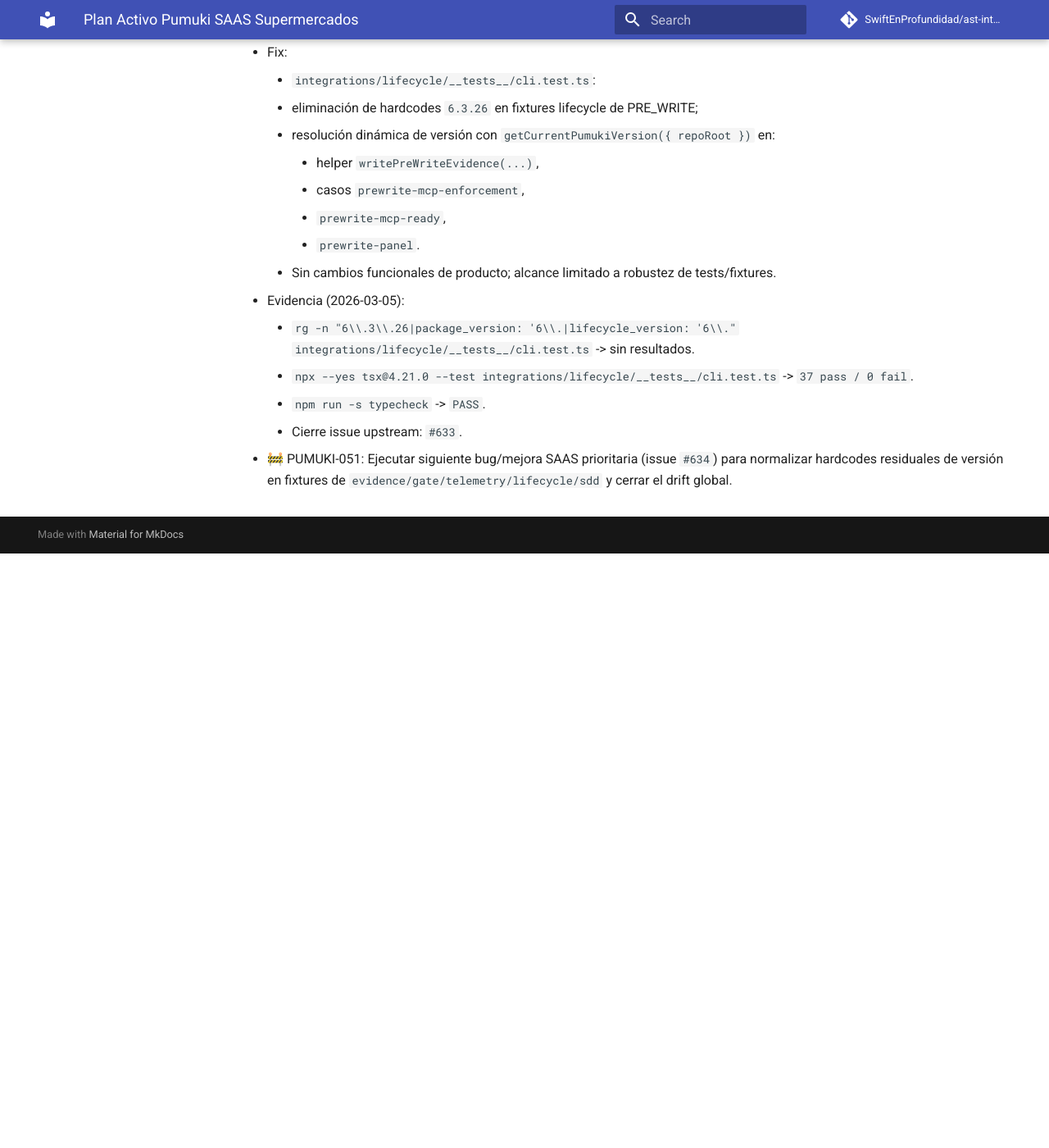
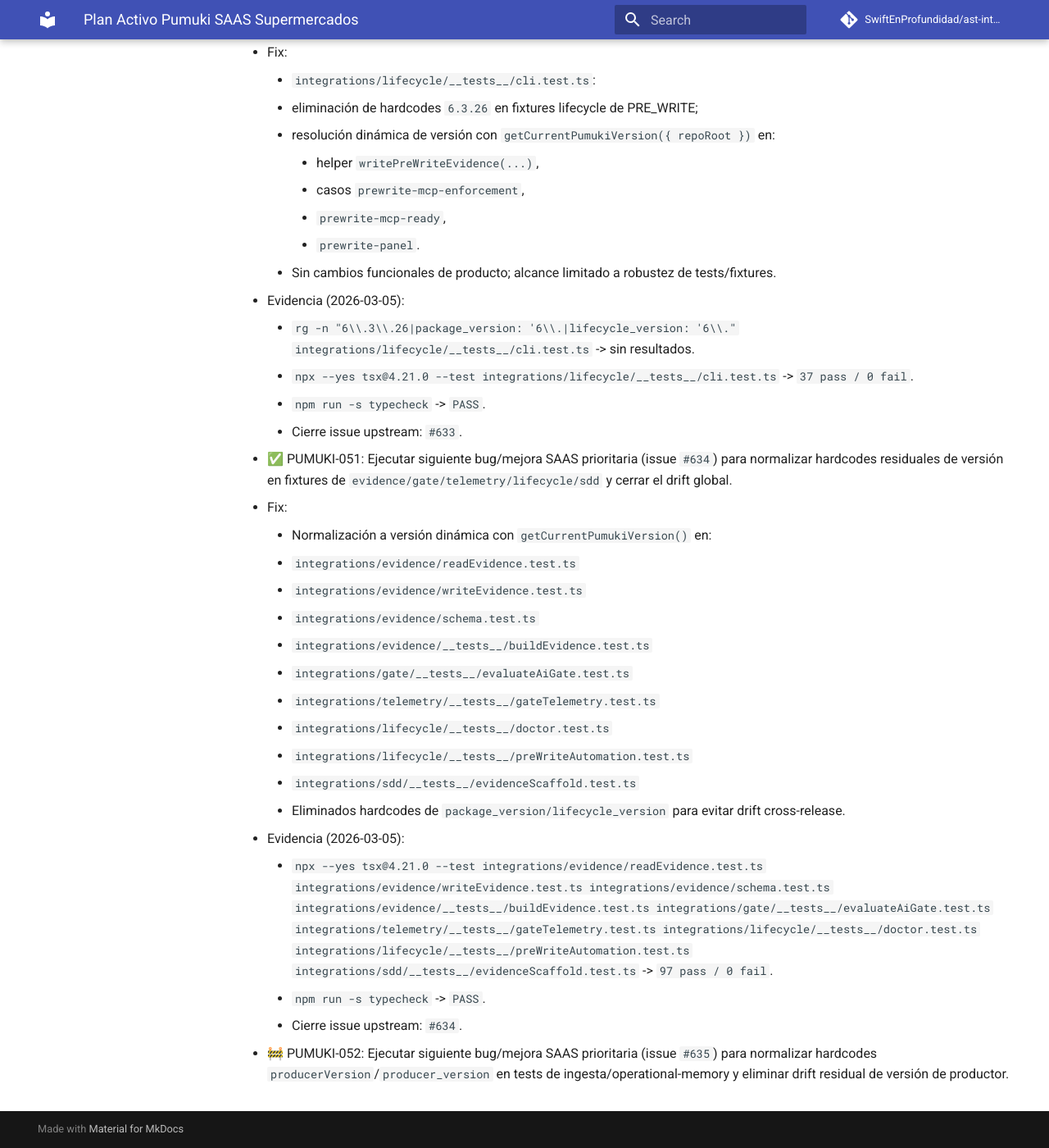
Before and after one commit to SwiftEnProfundidad/ast-intelligence-hooks, an MkDocs documentation site: the page built from docs/seguimiento-activo-pumuki-saas-supermercados.md, in a window 1280 px wide and 1400 px high, scrolled down 18644 px. Shown: the whole window at 82% size. Built offline with MkDocs 1.6.1 and Material for MkDocs 9.7.7, drawn with Linux system fonts in a browser that asks for light colours; comment, search, counter and statistics services are not loaded; before the commit the page ends 19319 px from its top, so only the background shows below that.

Commit message:
test(evidence): normalize residual version fixtures across integration tests (#634)

```diff
--- a/docs/seguimiento-activo-pumuki-saas-supermercados.md
+++ b/docs/seguimiento-activo-pumuki-saas-supermercados.md
@@ -484,4 +484,22 @@
     - `npm run -s typecheck` -> `PASS`.
     - Cierre issue upstream: `#633`.
 
-- 🚧 PUMUKI-051: Ejecutar siguiente bug/mejora SAAS prioritaria (issue `#634`) para normalizar hardcodes residuales de versión en fixtures de `evidence/gate/telemetry/lifecycle/sdd` y cerrar el drift global.
+- ✅ PUMUKI-051: Ejecutar siguiente bug/mejora SAAS prioritaria (issue `#634`) para normalizar hardcodes residuales de versión en fixtures de `evidence/gate/telemetry/lifecycle/sdd` y cerrar el drift global.
+  - Fix:
+    - Normalización a versión dinámica con `getCurrentPumukiVersion()` en:
+      - `integrations/evidence/readEvidence.test.ts`
+      - `integrations/evidence/writeEvidence.test.ts`
+      - `integrations/evidence/schema.test.ts`
+      - `integrations/evidence/__tests__/buildEvidence.test.ts`
+      - `integrations/gate/__tests__/evaluateAiGate.test.ts`
+      - `integrations/telemetry/__tests__/gateTelemetry.test.ts`
+      - `integrations/lifecycle/__tests__/doctor.test.ts`
+      - `integrations/lifecycle/__tests__/preWriteAutomation.test.ts`
+      - `integrations/sdd/__tests__/evidenceScaffold.test.ts`
+    - Eliminados hardcodes de `package_version/lifecycle_version` para evitar drift cross-release.
+  - Evidencia (2026-03-05):
+    - `npx --yes tsx@4.21.0 --test integrations/evidence/readEvidence.test.ts integrations/evidence/writeEvidence.test.ts integrations/evidence/schema.test.ts integrations/evidence/__tests__/buildEvidence.test.ts integrations/gate/__tests__/evaluateAiGate.test.ts integrations/telemetry/__tests__/gateTelemetry.test.ts integrations/lifecycle/__tests__/doctor.test.ts integrations/lifecycle/__tests__/preWriteAutomation.test.ts integrations/sdd/__tests__/evidenceScaffold.test.ts` -> `97 pass / 0 fail`.
+    - `npm run -s typecheck` -> `PASS`.
+    - Cierre issue upstream: `#634`.
+
+- 🚧 PUMUKI-052: Ejecutar siguiente bug/mejora SAAS prioritaria (issue `#635`) para normalizar hardcodes `producerVersion`/`producer_version` en tests de ingesta/operational-memory y eliminar drift residual de versión de productor.
```
Also changed, not shown: docs/registro-maestro-de-seguimiento.md (+2 -2 lines), 9 other files.
